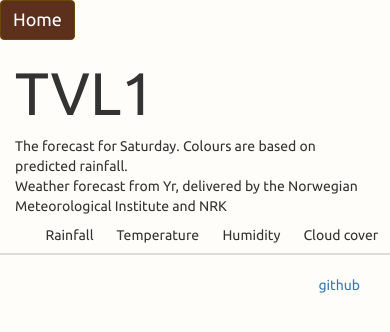
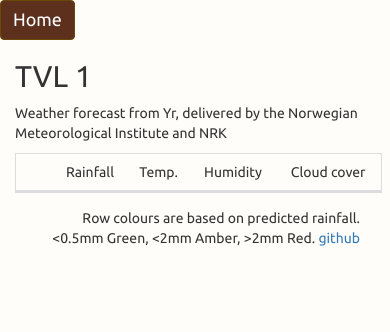
Before and after one commit to slandersson/glowing-octo-happiness, a website: page public/tvl/tvl1.html in a window 390 px wide. Drawn offline with nearby package versions, Linux system fonts and the light colour scheme; no server answers.

Commit message:
added another table

```diff
--- a/app/routes.js
+++ b/app/routes.js
@@ -11,6 +11,9 @@ router.get('/', function(req,res) {
   res.sendFile(path.join(__dirname, '../public/index.html'))
 });
 
+router.get('/tvl/1', function(req,res) {
+  res.sendFile(path.join(__dirname, '../public/tvl/tvl1.html'))
+});
 
 router.get('/tvl/3a', function(req,res) {
   res.sendFile(path.join(__dirname, '../public/tvl/tvl3a.html'))
--- a/public/tvl/tvl1.html
+++ b/public/tvl/tvl1.html
@@ -3,6 +3,7 @@
 <head>
     <link rel="stylesheet" href="https://maxcdn.bootstrapcdn.com/bootstrap/3.3.7/css/bootstrap.min.css" integrity="sha384-BVYiiSIFeK1dGmJRAkycuHAHRg32OmUcww7on3RYdg4Va+PmSTsz/K68vbdEjh4u" crossorigin="anonymous">
     <link rel="stylesheet" type="text/css" href="http://fonts.googleapis.com/css?family=Ubuntu:regular,bold&subset=Latin">
+    <meta name="viewport" content="width=device-width, initial-scale=1.0">
     <link rel="stylesheet" href="/css/styles.css">
     <script src="/js/jquery-3.2.1.min.js"></script>
     <script src="/js/yrno-getter.js"></script>
@@ -10,40 +11,43 @@
 
 <body>
     <a href="/" class="btn btn-primary" id="backbutton" role="button">Home</a>
-    <div class="container">
-        <h1>TVL1</h1>The forecast for Saturday. Colours are based on predicted rainfall.<br>
-        Weather forecast from Yr, delivered by the Norwegian Meteorological Institute and NRK
-        <div class="row">
-            <div class="col-sm-10"></div>
+    <div class="row">
+      <div class="col-xs-12 col-md-6 col-lg-9">
+        <h2 id="date">TVL 1 <br> </h2>
+        <p class="sub">Weather forecast from Yr, delivered by the Norwegian Meteorological Institute and NRK</p>
+        <div class="table-responsive">
             <table id="table" class="table table-hover">
                 <thead>
                     <tr>
                         <th></th>
                         <th></th>
                         <th>Rainfall</th>
-                        <th>Temperature</th>
+                        <th>Temp.</th>
                         <th>Humidity</th>
                         <th>Cloud cover</th>
                     </tr>
                 </thead>
-                <tbody id="1">
+                <tbody id="3A">
                             <script>
+                                var counter =0;
                                 weatherlookup(tableID="#3A", lonlat="lat=51.417304&lon=-0.876487", place="Wokingham", yr="Wokingham")
-                                weatherlookup("#1", "lat=51.483510&lon=-0.263249", "Chiswick", "Chiswick")
-                                weatherlookup("#1", "lat=51.292911&lon=-0.777580", "Cove", "Cove")
-                                weatherlookup("#1", "lat=51.378704&lon=-1.352853", "Falkland", "Newbury")
-                                weatherlookup("#1", "lat=51.362455&lon=-0.863435", "Finchampstead", "Finchampstead")
-                                weatherlookup("#1", "lat=51.278655&lon=-0.848606", "Fleet", "Fleet")
-                                weatherlookup("#1", "lat=51.402232&lon=-1.330896", "Newbury", "Newbury")
-                                weatherlookup("#1", "lat=51.479543&lon=-1.057011", "Purley-on-Thames", "Purley")
-                                weatherlookup("#1", "lat=51.500467&lon=-0.858342", "Wargrave", "Wargrave")
-                                weatherlookup("#1", "lat=51.342830&lon=-0.826481", "Yateley", "Yateley")
+                                weatherlookup("#3A", "lat=51.520053&lon=-0.749302", "Boyne Hill", "Chiswick")
+                                weatherlookup("#3A", "lat=51.292911&lon=-0.777580", "Cove", "Cove")
+                                weatherlookup("#3A", "lat=51.378704&lon=-1.352853", "Falkland", "Falkland")
+                                weatherlookup("#3A", "lat=51.362455&lon=-0.863435", "Finch.", "Finchampstead")
+                                weatherlookup("#3A", "lat=51.577859&lon=-0.558214", "GerrardsX", "gerrads%20cross")
+                                weatherlookup("#3A", "lat=51.537618&lon=-0.896451", "Henley", "henley")
+                                weatherlookup("#3A", "lat=51.567166&lon=-0.779094", "Marlow", "Marlow")
+                                weatherlookup("#3A", "lat=51.530321&lon=-0.580412", "Stoke Gr", "Slough")
+                                weatherlookup("#3A", "lat=51.558552&lon=-0.734486", "Cookham D", "Maidenhead")
                                 </script>
                 </tbody>
             </table>
         </div>
     </div>
+  </div>
     <footer>
+      Row colours are based on predicted rainfall.<br> <0.5mm Green, <2mm Amber, >2mm Red.
         <a href="https://github.com/slandersson">github</a>
     </footer>
 </body>
```
Also changed, not shown: public/index.html (+1 -0 lines).
